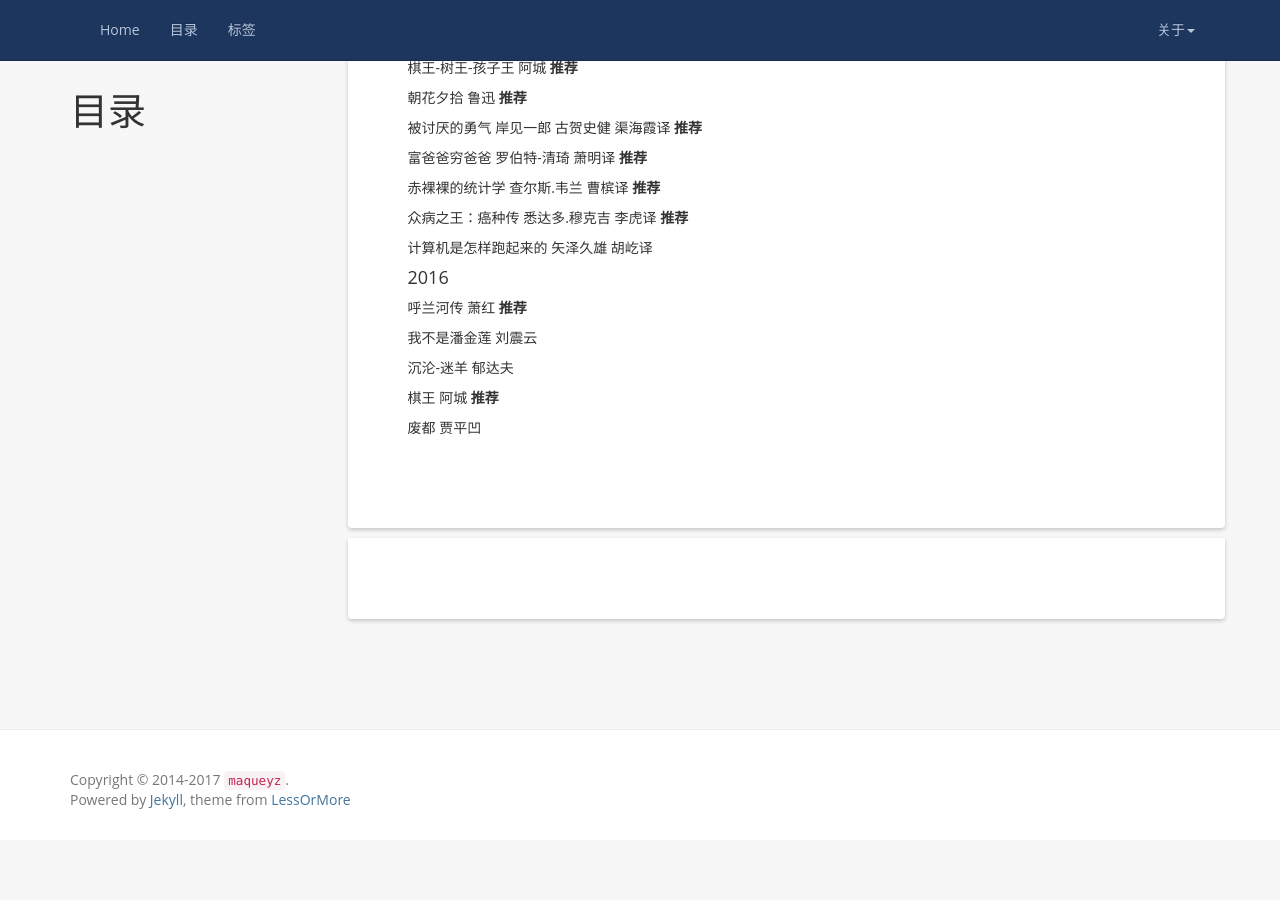
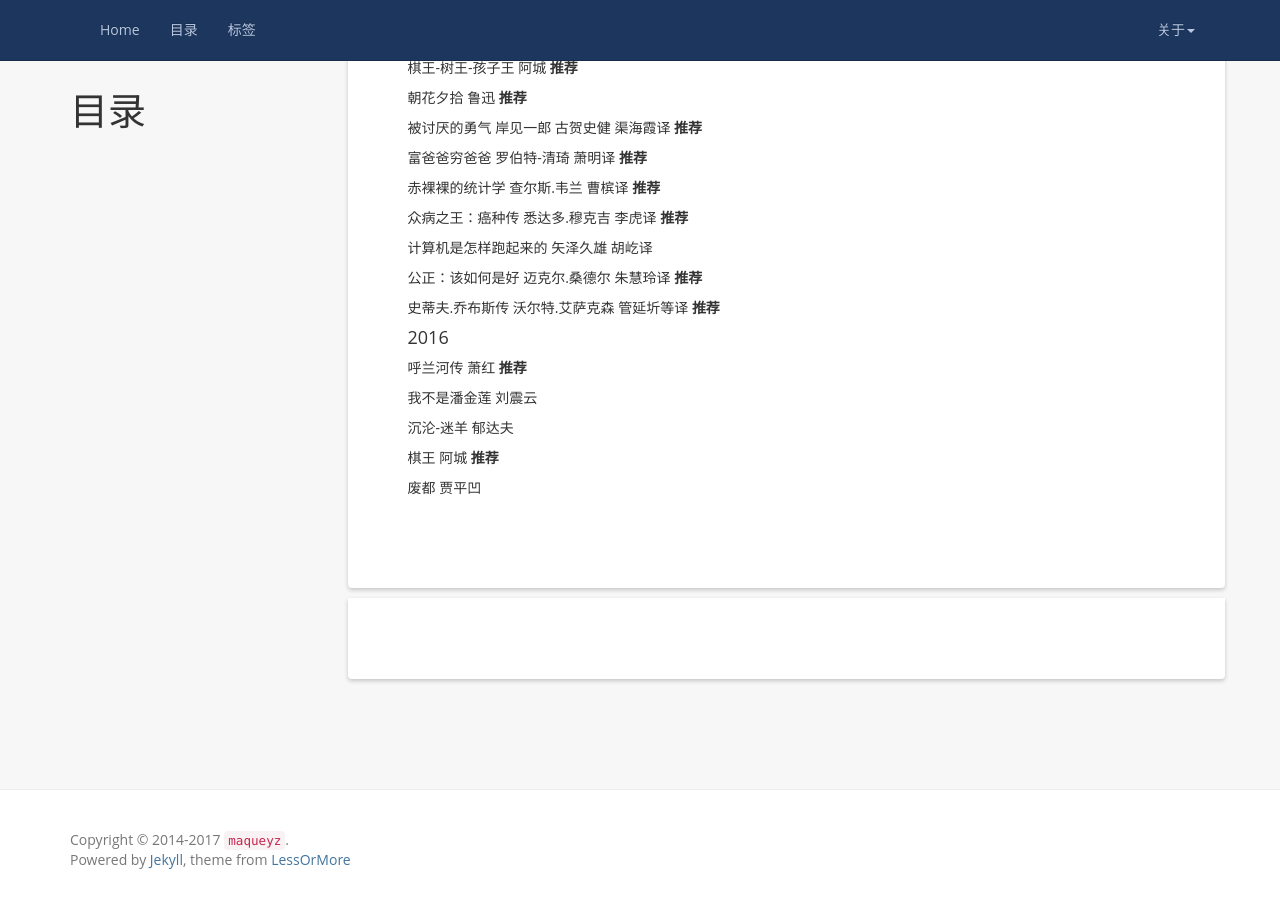
Before and after one commit to maqueredkop/maqueredkop.github.io, a Jekyll site: the page built from book.md, in a window 1280 px wide and 900 px high, scrolled down 643 px. Built offline with Jekyll 4.4.1, drawn with Linux system fonts in a browser that asks for light colours; nearby versions of some CDN libraries; comment, search, counter and statistics services are not loaded; before the commit the page ends 1483 px from its top, so only the background shows below that.

Commit message:
新增两本书

```diff
--- a/book.md
+++ b/book.md
@@ -41,6 +41,10 @@ permalink: /book/
 
 计算机是怎样跑起来的  矢泽久雄  胡屹译
 
+公正：该如何是好  迈克尔.桑德尔  朱慧玲译  **推荐**
+
+史蒂夫.乔布斯传  沃尔特.艾萨克森  管延圻等译  **推荐**
+
 #### 2016
 
 呼兰河传  萧红  **推荐**
```
